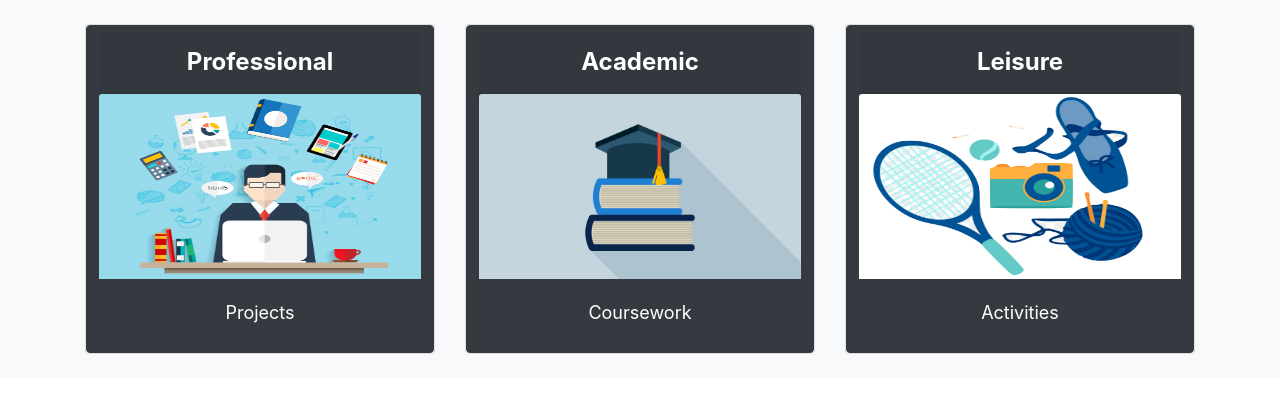
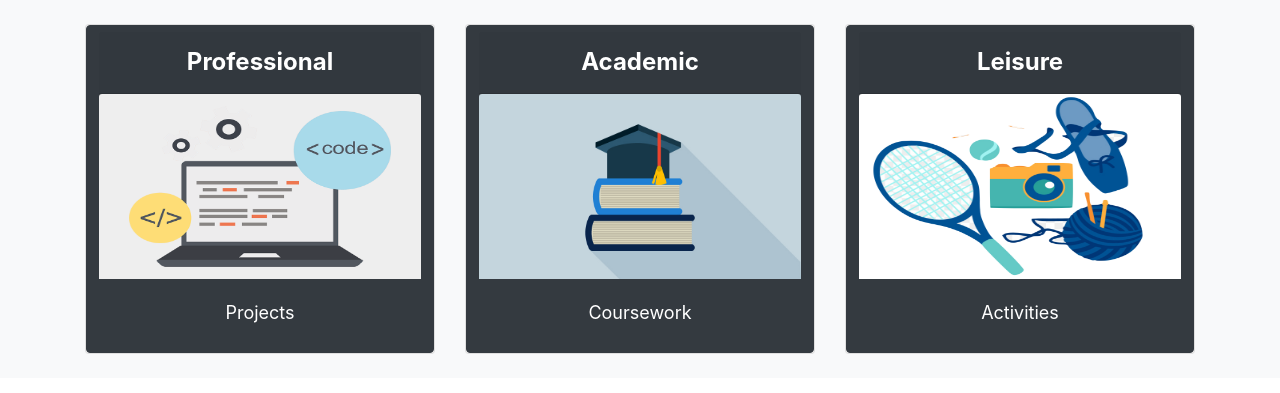
Before and after one commit to Abhit03/personal-webpage, a Django app: page / in a window 1280 px wide. Shown: the part 56-449 px from the top of the page. Run offline with Django 3.2, Linux system fonts and the light colour scheme; some libraries are stand-ins or nearby versions.

Commit message:
Change home page style

```diff
--- a/home/templates/home/home.html
+++ b/home/templates/home/home.html
@@ -15,7 +15,7 @@
                     <div class="card-header">
                         <h4 class="text-center font-weight-bold mt-1 mb-1">Professional</h4>
                     </div>
-                    <img class="card-img-top embed-responsive-item img" src="{% static "home/img/datascientist.png" %}" alt="Card image cap">
+                    <img class="card-img-top embed-responsive-item img" src="{% static "home/img/professional2.png" %}" alt="Card image cap">
                     <div class="card-body">
                         <p class="card-text text-center" style="font-size: 18px">Projects</p>
                     </div>
```
Also changed, not shown: home/static/home/img/professional2.png (added).
